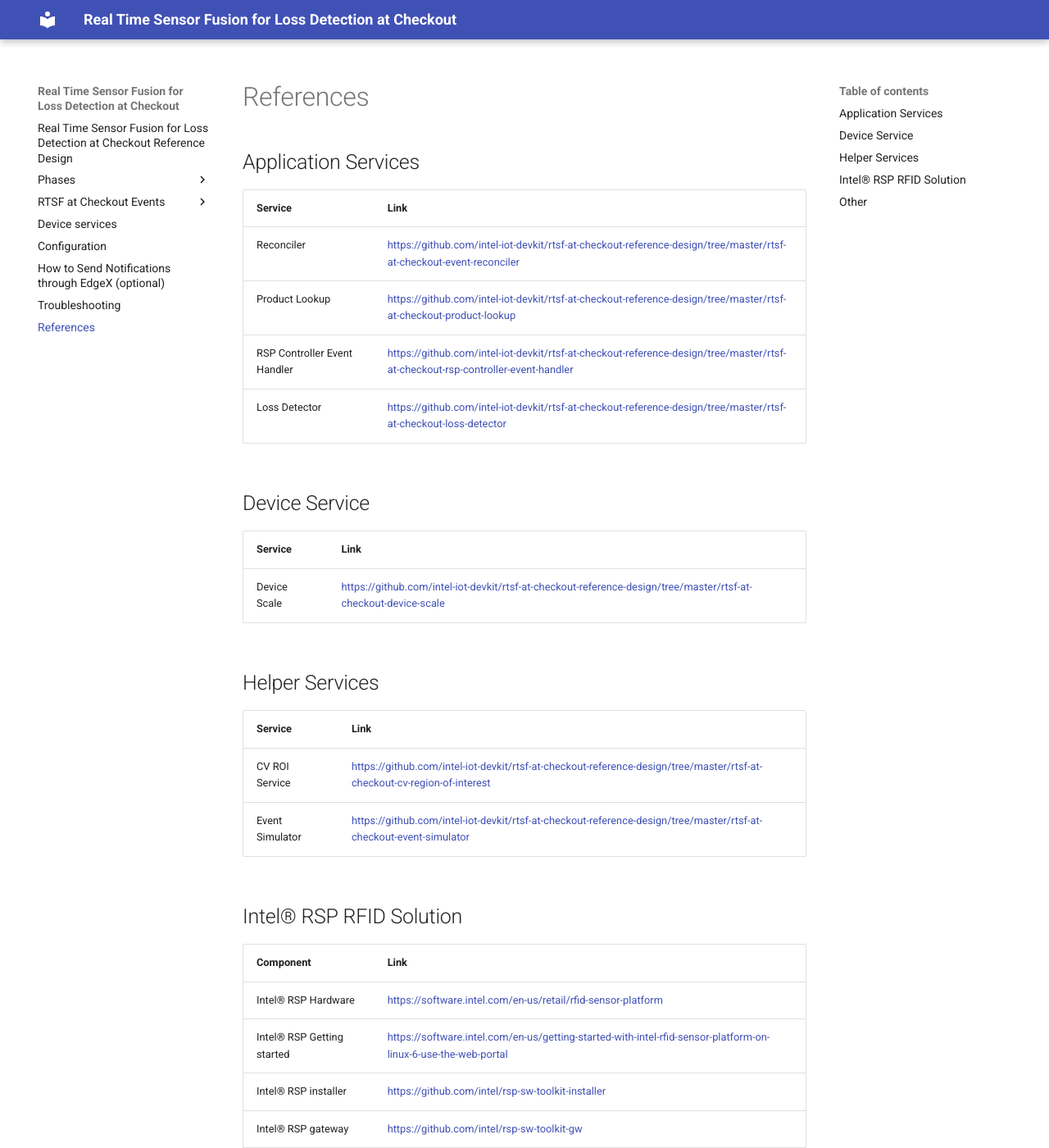
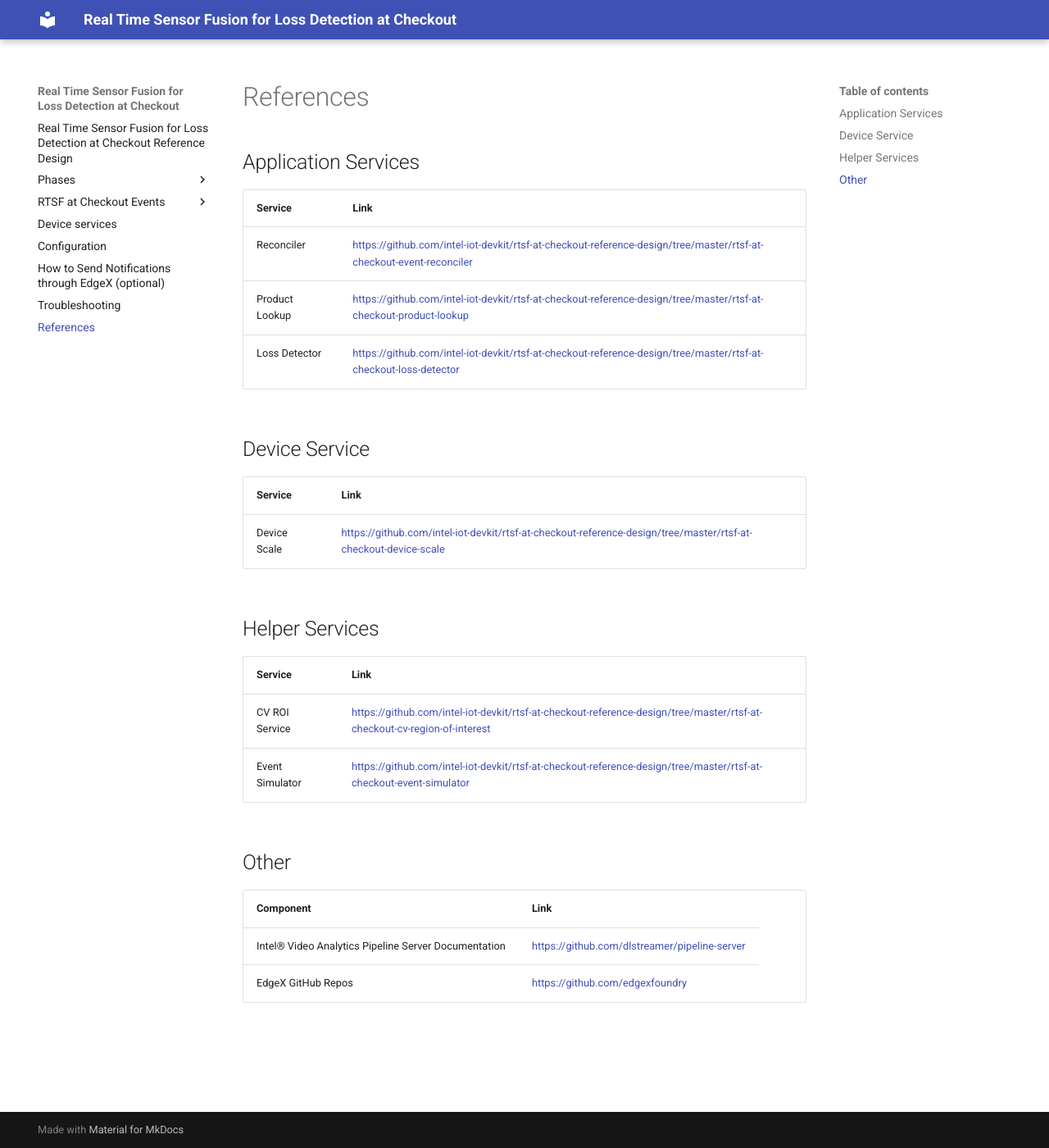
Before and after one commit to intel-retail/rtsf-at-checkout-reference-design, an MkDocs documentation site: the page built from docs_src/references.md, in a window 1280 px wide and 1400 px high. Shown: the whole window at 82% size. Built offline with MkDocs 1.6.1 and Material for MkDocs 9.7.7, drawn with Linux system fonts in a browser that asks for light colours; comment, search, counter and statistics services are not loaded; some of the changed text lies outside the part shown.

Commit message:
fix: update documentation to remove rsp related things
Signed-off-by: Jim Wang <yutsung.jim.wang@intel.com>

```diff
--- a/docs_src/references.md
+++ b/docs_src/references.md
@@ -4,7 +4,6 @@
 | ----------------------------- | ------------------------------------------------------------------------------------------------ |
 | Reconciler                    | [https://github.com/intel-iot-devkit/rtsf-at-checkout-reference-design/tree/master/rtsf-at-checkout-event-reconciler](https://github.com/intel-iot-devkit/rtsf-at-checkout-reference-design/tree/master/rtsf-at-checkout-event-reconciler)            |
 | Product Lookup                | [https://github.com/intel-iot-devkit/rtsf-at-checkout-reference-design/tree/master/rtsf-at-checkout-product-lookup](https://github.com/intel-iot-devkit/rtsf-at-checkout-reference-design/tree/master/rtsf-at-checkout-product-lookup) |
-| RSP Controller Event Handler  | [https://github.com/intel-iot-devkit/rtsf-at-checkout-reference-design/tree/master/rtsf-at-checkout-rsp-controller-event-handler](https://github.com/intel-iot-devkit/rtsf-at-checkout-reference-design/tree/master/rtsf-at-checkout-rsp-controller-event-handler) |
 | Loss Detector                 | [https://github.com/intel-iot-devkit/rtsf-at-checkout-reference-design/tree/master/rtsf-at-checkout-loss-detector](https://github.com/intel-iot-devkit/rtsf-at-checkout-reference-design/tree/master/rtsf-at-checkout-loss-detector) |
 
 ## Device Service
@@ -22,19 +21,9 @@
 | Event Simulator               | [https://github.com/intel-iot-devkit/rtsf-at-checkout-reference-design/tree/master/rtsf-at-checkout-event-simulator](https://github.com/intel-iot-devkit/rtsf-at-checkout-reference-design/tree/master/rtsf-at-checkout-event-simulator) |
 
 
-## Intel® RSP RFID Solution
-
-| Component                      | Link                                                                                                           |
-| ------------------------------ | -------------------------------------------------------------------------------------------------------------- |
-| Intel® RSP Hardware                     | [https://software.intel.com/en-us/retail/rfid-sensor-platform](https://software.intel.com/en-us/retail/rfid-sensor-platform) |
-| Intel® RSP Getting started            | [https://software.intel.com/en-us/getting-started-with-intel-rfid-sensor-platform-on-linux-6-use-the-web-portal](https://software.intel.com/en-us/getting-started-with-intel-rfid-sensor-platform-on-linux-6-use-the-web-portal) |
-| Intel® RSP installer                  | [https://github.com/intel/rsp-sw-toolkit-installer](https://github.com/intel/rsp-sw-toolkit-installer) |
-| Intel® RSP gateway                    | [https://github.com/intel/rsp-sw-toolkit-gw](https://github.com/intel/rsp-sw-toolkit-gw) |
-| Intel® RSP user guides                | [https://github.com/intel/rsp-sw-toolkit-gw/tree/master/docs](https://github.com/intel/rsp-sw-toolkit-gw/tree/master/docs) |
-
 ## Other
 
 | Component                                            | Link                                                                     |
 | ---------------------------------------------------- | ------------------------------------------------------------------------ |
-| Intel® Video Analytics Serving Documentation         | [https://github.com/intel/video-analytics-serving](https://github.com/intel/video-analytics-serving) |
+| Intel® Video Analytics Pipeline Server Documentation         | [https://github.com/dlstreamer/pipeline-server](https://github.com/dlstreamer/pipeline-server) |
 | EdgeX GitHub Repos                                   | [https://github.com/edgexfoundry](https://github.com/edgexfoundry) |
```
Also changed, not shown: docs/references/index.html (+2 -51 lines), docs/sitemap.xml (+11 -11 lines), 2 other files.
